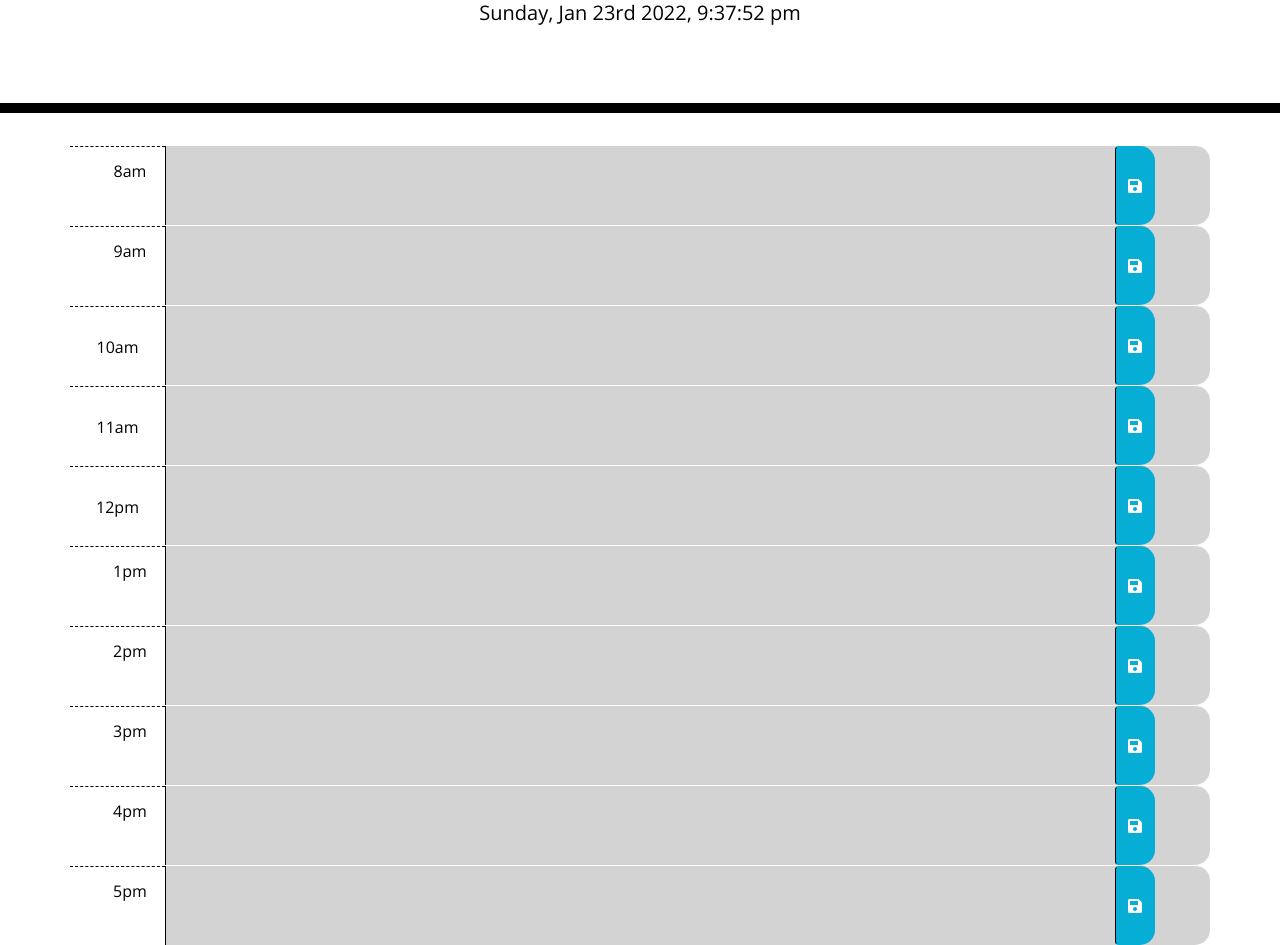
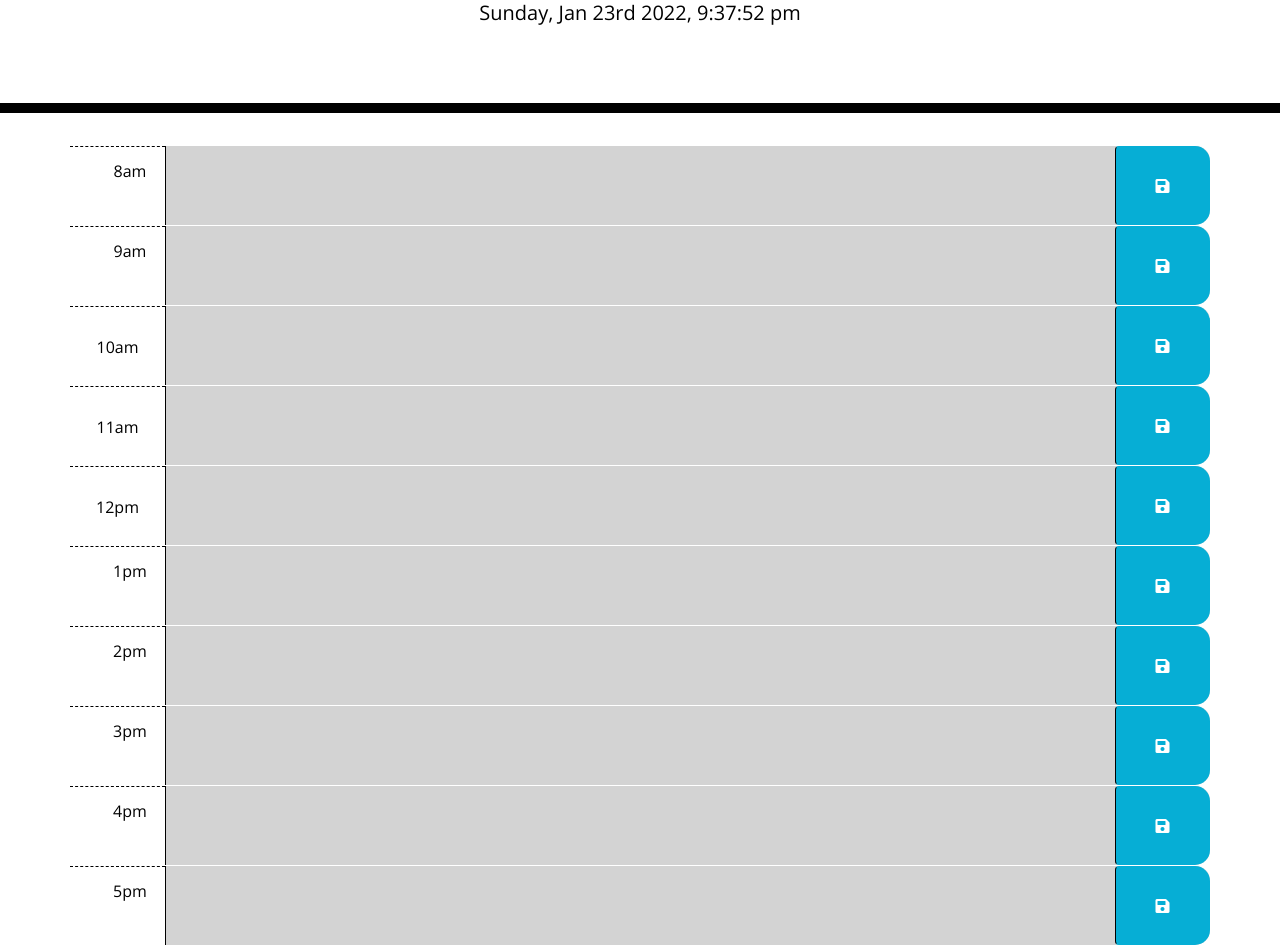
Before and after one commit to Corey96/daily-planner, a plain HTML site: page index.html in a window 1280 px wide. Shown: the part 191-1136 px from the top of the page. Drawn offline with nearby package versions, Linux system fonts and the light colour scheme.

Commit message:
made savebutton fit the area

```diff
--- a/index.html
+++ b/index.html
@@ -38,7 +38,7 @@
       8am
     </div>
     <textarea class="col-md-10 description"></textarea>
-    <button class="btn saveBtn"><i class="fas fa-save"></i></button>
+    <button class="btn saveBtn col-md-1"><i class="fas fa-save"></i></button>
     </div>
 
     <div id='hour9' class="row time-block">
@@ -46,7 +46,7 @@
       9am
     </div>
     <textarea class="col-md-10 description"></textarea>
-    <button class="btn saveBtn"><i class="fas fa-save"></i></button>
+    <button class="btn saveBtn col-md-1"><i class="fas fa-save"></i></button>
     </div>
 
     <div id='hour10' class="row time-block">
@@ -54,7 +54,7 @@
       10am
     </div>
     <textarea class="col-md-10 description"></textarea>
-    <button class="btn saveBtn"><i class="fas fa-save"></i></button>
+    <button class="btn saveBtn col-md-1"><i class="fas fa-save"></i></button>
     </div>
 
     <div id='hour11' class="row time-block">
@@ -62,7 +62,7 @@
       11am
     </div>
     <textarea class="col-md-10 description"></textarea>
-    <button class="btn saveBtn"><i class="fas fa-save"></i></button>
+    <button class="btn saveBtn col-md-1"><i class="fas fa-save"></i></button>
     </div>
 
     <div id='hour12' class="row time-block">
@@ -70,7 +70,7 @@
       12pm
     </div>
     <textarea class="col-md-10 description"></textarea>
-    <button class="btn saveBtn"><i class="fas fa-save"></i></button>
+    <button class="btn saveBtn col-md-1"><i class="fas fa-save"></i></button>
     </div>
 
     <div id='hour1' class="row time-block">
@@ -78,7 +78,7 @@
       1pm
     </div>
     <textarea class="col-md-10 description"></textarea>
-    <button class="btn saveBtn"><i class="fas fa-save"></i></button>
+    <button class="btn saveBtn col-md-1"><i class="fas fa-save"></i></button>
     </div>
 
     <div id='hour2' class="row time-block">
@@ -86,7 +86,7 @@
       2pm
     </div>
     <textarea class="col-md-10 description"></textarea>
-    <button class="btn saveBtn"><i class="fas fa-save"></i></button>
+    <button class="btn saveBtn col-md-1"><i class="fas fa-save"></i></button>
     </div>
 
     <div id='hour3' class="row time-block">
@@ -95,7 +95,7 @@
     </div>
 
     <textarea class="col-md-10 description"></textarea>
-    <button class="btn saveBtn"><i class="fas fa-save"></i></button>
+    <button class="btn saveBtn col-md-1"><i class="fas fa-save"></i></button>
     </div>
 
     <div id='hour4' class="row time-block">
@@ -103,7 +103,7 @@
       4pm
     </div>
     <textarea class="col-md-10 description"></textarea>
-    <button class="btn saveBtn"><i class="fas fa-save"></i></button>
+    <button class="btn saveBtn col-md-1"><i class="fas fa-save"></i></button>
     </div>
 
     <div id='hour5' class="row time-block">
@@ -111,7 +111,7 @@
       5pm
     </div>
     <textarea class="col-md-10 description"></textarea>
-    <button class="btn saveBtn"><i class="fas fa-save"></i></button>
+    <button class="btn saveBtn col-md-1"><i class="fas fa-save"></i></button>
     </div>
 
 
```
